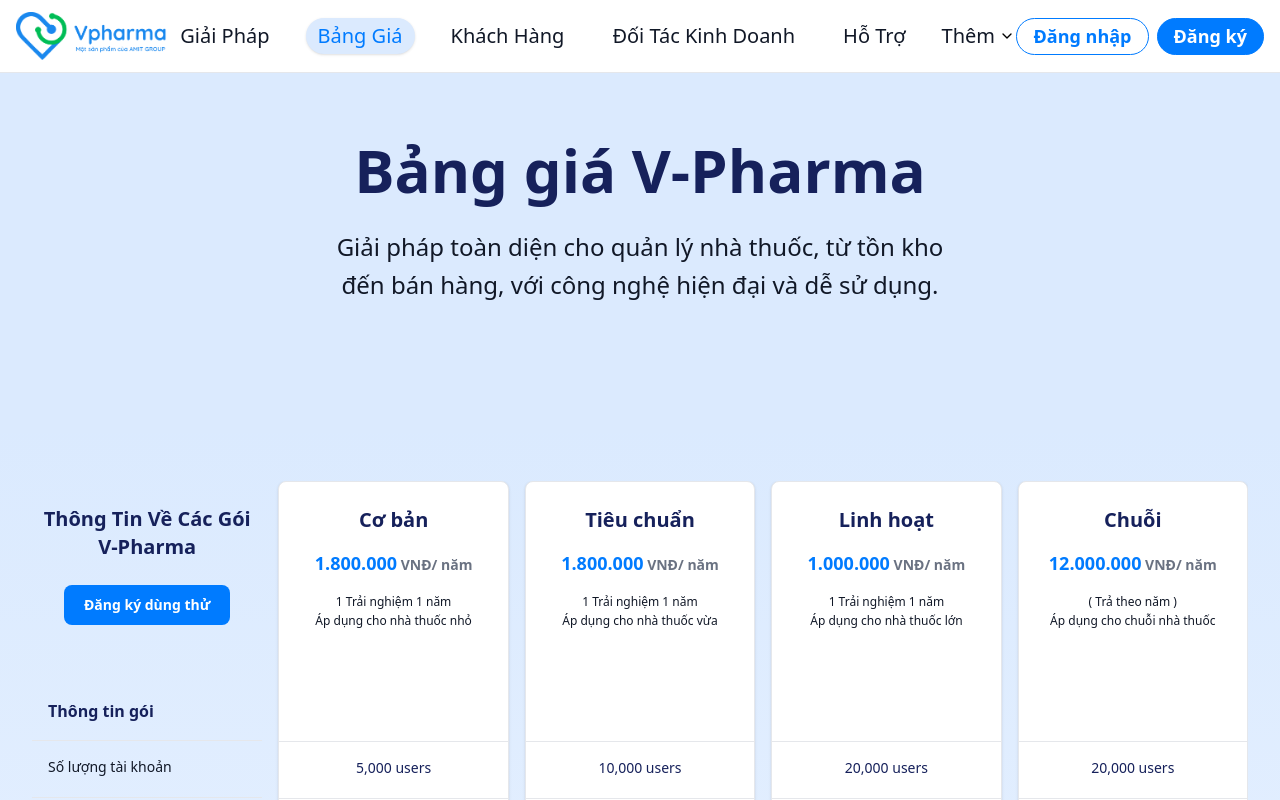
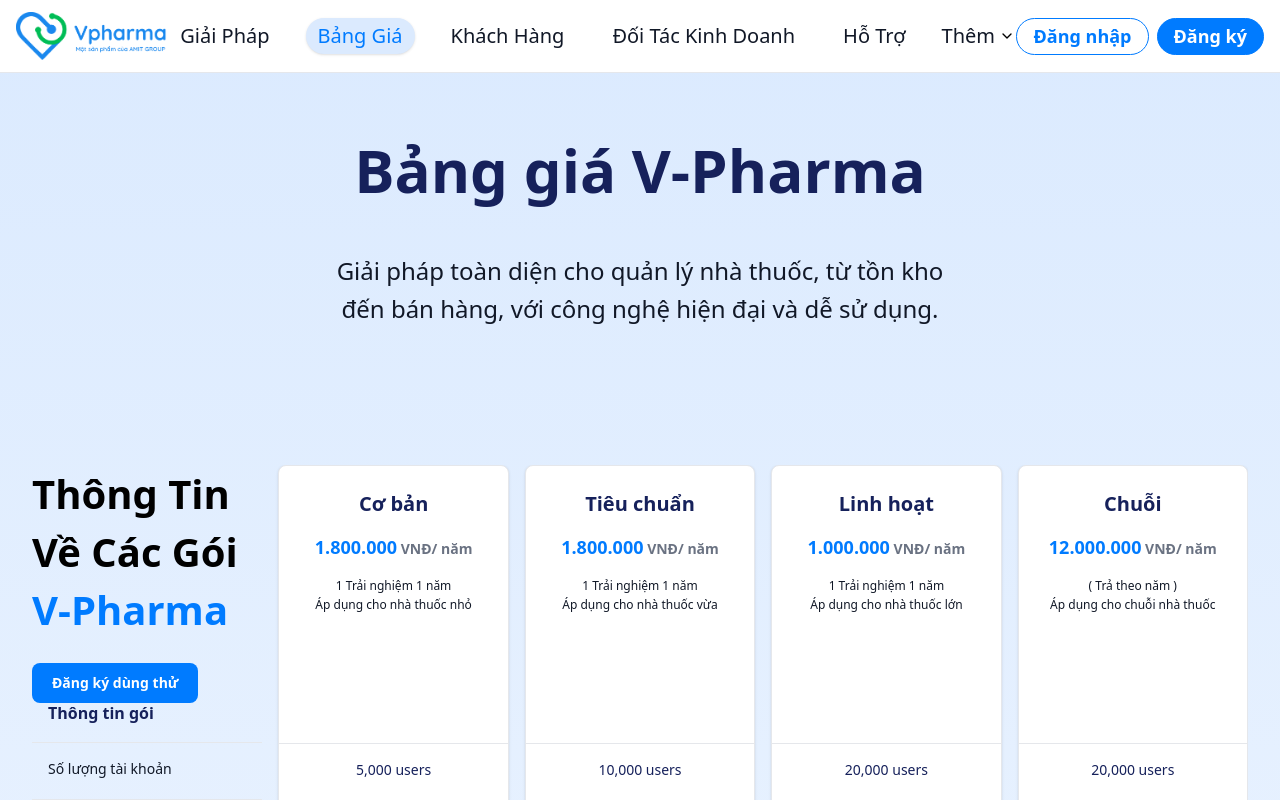
Before and after one commit to quocduy2003/VPHARMA-FE-2025, a Next.js app: page /bang-gia in a window 1280 px wide. Shown: the top 800 px of the page. Built offline with nearby package versions, Linux system fonts and the light colour scheme.

Commit message:
fix price page

```diff
--- a/src/app/about-us/page.tsx
+++ b/src/app/about-us/page.tsx
@@ -107,7 +107,7 @@
       }
       intervalRef.current = setInterval(() => {
         handleNext(); // Tự động chuyển sang slide tiếp theo
-      }, 3000); // 3 giây
+      }, 2000); // 3 giây
     }
   };
 
@@ -288,8 +288,8 @@
               <p className="mb-5 text-h6 font-bold uppercase tracking-wide text-primary">
                 {aboutUsData.eyebrow}
               </p>
-              <h1 className="text-black mb-15">{aboutUsData.title}</h1>
-              <p className="mx-auto max-w-8xl text-h6">
+              <h1 >{aboutUsData.title}</h1>
+              <p className="mx-auto max-w-6xl text-h6">
                 {aboutUsData.description}
               </p>
             </div>
--- a/src/app/bang-gia/page.tsx
+++ b/src/app/bang-gia/page.tsx
@@ -8,7 +8,7 @@
 //   featureCategories,
 //   type Feature,
 //   type FeatureCategory,
-//   FeatureValue,
+//   type FeatureValue, // Đảm bảo đã export type FeatureValue từ data file
 // } from "@/data/pricing-data";
 
 // const renderFeatureValue = (value: FeatureValue) => {
@@ -22,13 +22,9 @@
 //     return <span className="text-gray-400">-</span>;
 //   }
 
-//   // Case 3: "coming_soon"
+//   // Case 3: "coming_soon" -> Đổi thành text thường
 //   if (value === "coming_soon") {
-//     return (
-//       <span className="rounded-full bg-blue-100 px-2 py-1 text-xs font-medium text-blue-700">
-//         Coming soon
-//       </span>
-//     );
+//     return "Coming soon";
 //   }
 
 //   // Case 4: "unlimited"
@@ -73,118 +69,128 @@
 //     "Trải nghiệm đầy đủ các tính năng ưu việt của V-Pharma hoàn toàn miễn phí trong 15 ngày. Không cần thẻ tín dụng.",
 //   ctaButton: {
 //     title: "Trải nghiệm miễn phí",
-//     link: "/dang-ky-dung-thu", // Thêm trường link theo type CtaButton
+//     link: "/dang-ky-dung-thu",
 //   },
 // };
 
 // export default function PricePage() {
+//   // Hằng số để đảm bảo chiều cao các hàng đồng bộ
+//   const HEADER_ROW_HEIGHT = "h-[202px]";
+//   const CATEGORY_ROW_HEIGHT = "h-[57px]";
+//   const FEATURE_ROW_HEIGHT = "h-[57px]";
+
 //   return (
 //     <div>
 //       {/** Dashboard */}
-//       <section className="bg-gradient-to-b from-blue-50 to-white py-20 text-center">
-//         <div className="container mx-auto px-4 lg:px-80">
-//           <h1 className="text-h1 font-bold text-ink">Bảng giá v-pharma</h1>
-//           <p className="mx-auto mt-4 max-w-2xl text-h6">
+//       <section className="bg-blue-100 py-10 text-center">
+//         <div className="container">
+//           <h1 className="mt-10">Bảng giá V-Pharma</h1>
+//           <p className="mx-auto mb-15  max-w-2xl text-h6">
 //             Giải pháp toàn diện cho quản lý nhà thuốc, từ tồn kho đến bán hàng,
 //             với công nghệ hiện đại và dễ sử dụng.
 //           </p>
 //         </div>
 //       </section>
 
-//       {/* === PHẦN BẢNG GIÁ ĐÃ CẬP NHẬT === */}
-//       {/* 2. CẬP NHẬT: Thêm container và bỏ border/shadow */}
-//       <div className="container mx-auto max-w-7xl px-4">
-//         <div className="overflow-x-auto">
-//           {/*
-//             min-w-[1200px] để đảm bảo bảng không bị vỡ trên mobile
-//             và cho phép cuộn ngang (overflow-x-auto)
-//           */}
-//           <div className="min-w-[1200px]">
-//             {/* === HÀNG TIÊU ĐỀ (PLANS) === */}
-//             {/* 3. CẬP NHẬT: bg-white, border-b */}
-//             <div className="grid grid-cols-5 bg-white border-b border-gray-200">
-//               {/* Cột tiêu đề bên trái */}
-//               {/* 3. CẬP NHẬT: bg-white, align-top và thêm Button */}
-//               <div className="sticky left-0 bg-white p-6 align-top">
-//                 <h2 className="text-xl font-bold text-ink">
-//                   Thông Tin Về Các Gói V-Pharma
-//                 </h2>
-//                 <button className="mt-6 rounded-lg bg-primary px-5 py-2.5 text-sm font-semibold text-white hover:opacity-90">
-//                   Đăng ký dùng thử
-//                 </button>
-//               </div>
-
-//               {/* Các cột Gói (Plan) */}
-//               {plans.map((plan) => (
-//                 // 3. CẬP NHẬT: Bỏ border-l
-//                 <div key={plan.id} className="p-6 text-center" >
-//                   {/* 3. CẬP NHẬT: text-ink (màu đen) */}
-//                   <h3 className="text-xl font-bold text-ink">{plan.name}</h3>
-//                   <div className="mt-4">
-//                     {/* 3. CẬP NHẬT: text-primary (màu xanh) */}
-//                     <h2 className="text-sub2 font-semibold text-primary">
-//                       {plan.price}
-//                       <span className="text-sub2 text-gray-500">
-//                         {" "}
-//                         {plan.billingCycle}
-//                       </span>
-//                     </h2>
-//                   </div>
-//                   {/* 3. CẬP NHẬT: Bỏ mt-2, đổi màu text-gray-500 */}
-//                   <div className="text-xs text-gray-500 ">
-//                     <p >{plan.trialNote}</p>
-//                     <p >{plan.audienceNote}</p>
-//                   </div>
-//                 </div>
-//               ))}
-//             </div>
-//             {/* === KẾT THÚC HÀNG TIÊU ĐỀ === */}
-
-//             {/* === CÁC HÀNG TÍNH NĂNG (FEATURES) === */}
-//             {featureCategories.map((category) => (
-//               <React.Fragment key={category.title}>
-//                 {/* === Hàng Tiêu đề Cấp 1 === */}
-//                 {/* 4. CẬP NHẬT: bg-white */}
-//                 <div className="grid grid-cols-5 border-t border-gray-200 bg-white">
-//                   {/* 4. CẬP NHẬT: bg-white, p-4, text-base, bỏ uppercase */}
-//                   <div className="sticky left-0 col-span-5 bg-white p-4">
-//                     <h4 className="text-base font-bold text-ink">
-//                       {category.title}
-//                     </h4>
-//                   </div>
+//       <section className="bg-gradient-to-b from-blue-100 to-white text-center ">
+//         <div className="container mx-auto max-w-7xl ">
+//           <div className="overflow-x-auto">
+//             <div className="min-w-[1200px] grid grid-cols-5 gap-x-4">
+//               <div className="sticky left-0">
+//                 {/* Header trái */}
+//                 <div className={`${HEADER_ROW_HEIGHT} text-left`}>
+//                   <h2 className="text-black">
+//                     Thông Tin Về Các Gói
+//                     <br />
+//                     <span className="text-primaty">V-Pharma</span>
+//                   </h2>
+//                   <button className="mt-6 rounded-lg bg-primary px-5 py-2.5 text-sm font-semibold text-white hover:opacity-90">
+//                     Đăng ký dùng thử
+//                   </button>
 //                 </div>
 
-//                 {/* === Hàng Tính năng Cấp 2 === */}
-//                 {category.features.map((feature) => (
-//                   <div
-//                     key={feature.id}
-//                     className="grid grid-cols-5 border-t border-gray-200"
-//                   >
-//                     {/* Tên tính năng (cột 1) */}
-//                     {/* 5. CẬP NHẬT: text-gray-500 */}
-//                     <div className="sticky left-0 bg-white p-4 text-sm text-gray-500">
-//                       {feature.name}
+//                 {/* Lặp qua các category và feature titles */}
+//                 {featureCategories.map((category) => (
+//                   <div key={category.title}>
+//                     {/* Tiêu đề Cấp 1 */}
+//                     <div
+//                       className={`${CATEGORY_ROW_HEIGHT} p-4 flex items-center  border-gray-200`}
+//                     >
+//                       <h4 className="text-base font-bold text-ink">
+//                         {category.title}
+//                       </h4>
 //                     </div>
-
-//                     {/* Giá trị tính năng (cột 2-5) */}
-//                     {plans.map((plan) => (
+//                     {/* Tiêu đề Cấp 2 */}
+//                     {category.features.map((feature) => (
 //                       <div
-//                         key={`${plan.id}-${feature.id}`}
-//                         // 5. CẬP NHẬT: Bỏ border-l
-//                         className="p-4 text-center text-sm text-ink"
+//                         key={feature.id}
+//                         // 1. Thay đổi 'items-center' thành 'items-start'
+//                         //    để nội dung luôn bắt đầu từ trên cùng của ô
+//                         className={`${FEATURE_ROW_HEIGHT} p-4 flex items-start border-t border-gray-200`}
 //                       >
-//                         {renderFeatureValue(feature.values[plan.id])}
+//                         {/* 2. Thêm 'text-left' để đảm bảo text luôn canh trái */}
+//                         <div className="text-sm text-colordescription text-left">
+//                           {feature.name}
+//                         </div>
 //                       </div>
 //                     ))}
 //                   </div>
 //                 ))}
-//               </React.Fragment>
-//             ))}
-//             {/* === KẾT THÚC CÁC HÀNG TÍNH NĂNG === */}
+//               </div>
+
+//               {/* === 4 CARDS GÓI (CỘT 2-5) === */}
+//               {/* 4. CẬP NHẬT: Lặp qua 4 plans, mỗi plan là 1 card hoàn chỉnh */}
+//               {plans.map((plan) => (
+//                 <div
+//                   key={plan.id}
+//                   className="w-full rounded-lg border border-gray-200 bg-white shadow-sm"
+//                 >
+//                   {/* Header của Card */}
+//                   <div className={`${HEADER_ROW_HEIGHT} p-6 text-center`}>
+//                     <h3 className="text-xl font-bold text-ink">{plan.name}</h3>
+//                     {/* CẬP NHẬT: h-[96px] và text-3xl (giống ảnh) */}
+//                     <div className="">
+//                       <h2 className="text-sub2 font-bold text-primary">
+//                         {plan.price}
+//                         <span className="text-sm colordescription text-gray-500">
+//                           {" "}
+//                           {plan.billingCycle}
+//                         </span>
+//                       </h2>
+//                     </div>
+//                     <div className="text-xs text-gray-500 h-[30px]">
+//                       <p>{plan.trialNote}</p>
+//                       <p>{plan.audienceNote}</p>
+//                     </div>
+//                   </div>
+
+//                   {/* Body của Card (Lặp qua features) */}
+//                   {featureCategories.map((category) => (
+//                     <div key={category.title}>
+//                       {/* Ô trống cho Category title */}
+//                       <div
+//                         className={`${CATEGORY_ROW_HEIGHT} p-4  border-gray-200`}
+//                       >
+//                         &nbsp;
+//                       </div>
+//                       {/* Lặp qua các feature values */}
+//                       {category.features.map((feature) => (
+//                         <div
+//                           key={feature.id}
+//                           className={`${FEATURE_ROW_HEIGHT} p-4 text-center text-sm text-ink border-t border-gray-200`}
+//                         >
+//                           {renderFeatureValue(feature.values[plan.id])}
+//                         </div>
+//                       ))}
+//                     </div>
+//                   ))}
+//                 </div>
+//               ))}
+//             </div>
 //           </div>
 //         </div>
-//       </div>
-//       {/* === KẾT THÚC PHẦN BẢNG GIÁ === */}
+//       </section>
+
 //       {/* FAQ Section */}
 //       <FaqSection title="Câu Hỏi Thường Gặp" items={hoTroFaqData} />
 
@@ -193,6 +199,7 @@
 //     </div>
 //   );
 // }
+
 
 "use client";
 
@@ -272,38 +279,41 @@
 
 export default function PricePage() {
   // Hằng số để đảm bảo chiều cao các hàng đồng bộ
-  const HEADER_ROW_HEIGHT = "h-[202px]";
+  const HEADER_ROW_HEIGHT = "h-[220px]";
   const CATEGORY_ROW_HEIGHT = "h-[57px]";
   const FEATURE_ROW_HEIGHT = "h-[57px]";
 
   return (
     <div>
-      {/** Dashboard */}
-      <section className="bg-blue-100 py-20 text-center">
+      {/* CẬP NHẬT: Gộp 2 section thành 1.
+        Section này sẽ chứa cả Header (H1, P) và Bảng giá.
+      */}
+      <section className="bg-gradient-to-b from-blue-100 to-white py-10 text-center ">
+        {/* === PHẦN HEADER === */}
         <div className="container mx-auto px-4 lg:px-80">
-          <h1 className="text-h1 font-bold text-ink">Bảng giá V-Pharma</h1>
-          <p className="mx-auto mt-4 max-w-2xl text-h6">
+          <h1 className="mt-10 text-h1 font-bold text-ink">
+            Bảng giá V-Pharma
+          </h1>
+          <p className="mx-auto mt-4 mb-10 max-w-2xl text-h6">
             Giải pháp toàn diện cho quản lý nhà thuốc, từ tồn kho đến bán hàng,
             với công nghệ hiện đại và dễ sử dụng.
           </p>
         </div>
-      </section>
 
-      {/* === PHẦN BẢNG GIÁ ĐÃ CẬP NHẬT === */}
-      {/* 2. CẬP NHẬT: Thêm nền xám (bg-gray-50) để làm nổi bật card trắng */}
-      <section className="bg-gradient-to-b from-blue-100 to-white text-center ">
+        {/* === PHẦN BẢNG GIÁ === */}
         <div className="container mx-auto max-w-7xl ">
           <div className="overflow-x-auto">
-            {/* 3. CẬP NHẬT: grid-cols-5 và thêm gap-x-4 (khoảng cách) */}
             <div className="min-w-[1200px] grid grid-cols-5 gap-x-4">
               {/* === CỘT TÍNH NĂNG (CỘT 1) === */}
               <div className="sticky left-0">
                 {/* Header trái */}
-                <div className={`${HEADER_ROW_HEIGHT} pt-6`}>
-                  <h2 className="text-xl font-bold text-ink">
+                {/* CẬP NHẬT: Bỏ pt-6, thêm text-left */}
+                <div className={`${HEADER_ROW_HEIGHT} text-left`}>
+                  <h2 className="text-black">
                     Thông Tin Về Các Gói
                     <br />
-                    <span className="text-primaty">V-Pharma</span>
+                    {/* CẬP NHẬT: Sửa 'text-primaty' -> 'text-primary' */}
+                    <span className="text-primary">V-Pharma</span>
                   </h2>
                   <button className="mt-6 rounded-lg bg-primary px-5 py-2.5 text-sm font-semibold text-white hover:opacity-90">
                     Đăng ký dùng thử
@@ -315,7 +325,7 @@
                   <div key={category.title}>
                     {/* Tiêu đề Cấp 1 */}
                     <div
-                      className={`${CATEGORY_ROW_HEIGHT} p-4 flex items-center  border-gray-200`}
+                      className={`${CATEGORY_ROW_HEIGHT} p-4 flex items-center border-gray-200`}
                     >
                       <h4 className="text-base font-bold text-ink">
                         {category.title}
@@ -325,11 +335,8 @@
                     {category.features.map((feature) => (
                       <div
                         key={feature.id}
-                        // 1. Thay đổi 'items-center' thành 'items-start'
-                        //    để nội dung luôn bắt đầu từ trên cùng của ô
                         className={`${FEATURE_ROW_HEIGHT} p-4 flex items-start border-t border-gray-200`}
                       >
-                        {/* 2. Thêm 'text-left' để đảm bảo text luôn canh trái */}
                         <div className="text-sm text-colordescription text-left">
                           {feature.name}
                         </div>
@@ -340,7 +347,6 @@
               </div>
 
               {/* === 4 CARDS GÓI (CỘT 2-5) === */}
-              {/* 4. CẬP NHẬT: Lặp qua 4 plans, mỗi plan là 1 card hoàn chỉnh */}
               {plans.map((plan) => (
                 <div
                   key={plan.id}
@@ -349,7 +355,6 @@
                   {/* Header của Card */}
                   <div className={`${HEADER_ROW_HEIGHT} p-6 text-center`}>
                     <h3 className="text-xl font-bold text-ink">{plan.name}</h3>
-                    {/* CẬP NHẬT: h-[96px] và text-3xl (giống ảnh) */}
                     <div className="">
                       <h2 className="text-sub2 font-bold text-primary">
                         {plan.price}
@@ -370,7 +375,7 @@
                     <div key={category.title}>
                       {/* Ô trống cho Category title */}
                       <div
-                        className={`${CATEGORY_ROW_HEIGHT} p-4  border-gray-200`}
+                        className={`${CATEGORY_ROW_HEIGHT} p-4 border-gray-200`}
                       >
                         &nbsp;
                       </div>
@@ -391,6 +396,7 @@
           </div>
         </div>
       </section>
+      {/* === KẾT THÚC SECTION CHUNG === */}
 
       {/* FAQ Section */}
       <FaqSection title="Câu Hỏi Thường Gặp" items={hoTroFaqData} />
--- a/src/app/globals.css
+++ b/src/app/globals.css
@@ -81,6 +81,7 @@
     line-height: 1.4;
     font-weight: 700;
     color:black;
+    margin-bottom: 40px;
   }
 
   h2 {
--- a/src/app/ho-tro/page.tsx
+++ b/src/app/ho-tro/page.tsx
@@ -221,7 +221,7 @@
       {/** Dashboard */}
       <section className="bg-gradient-to-b from-blue-100 to-white py-10 text-center">
         <div className="container ">
-          <h1 className="text-h1 font-bold text-black mt-10 mb-5">Liên Hệ Hỗ Trợ</h1>
+          <h1 className="mt-10">Liên Hệ Hỗ Trợ</h1>
           <p className="mx-auto text-h6 mb-15 max-w-3xl">
             Giải pháp toàn diện cho quản lý nhà thuốc, từ tồn kho đến bán hàng,
             với công nghệ hiện đại và dễ sử dụng.
--- a/src/app/page.tsx
+++ b/src/app/page.tsx
@@ -128,8 +128,8 @@
       >
         <div className="container h-full w-full flex items-center justify-center flex-col text-center">
           <h6 className="capitalize text-primary mb-10">{homePageData.eyebrow}</h6>
-          <h1 className="mx-auto max-w-5xl capitalize">{homePageData.title}</h1>
-          <div className="flex items-center  justify-center mt-10">
+          <h1 className="mx-auto max-w-5xl capitalize mb-10">{homePageData.title}</h1>
+          <div className="flex items-center  justify-center ">
             <button className="btn font-bold ">Đăng Ký dùng thử</button>
           </div>
         </div>
```
Also changed, not shown: src/app/khach-hang/page.tsx (+11 -11 lines).
